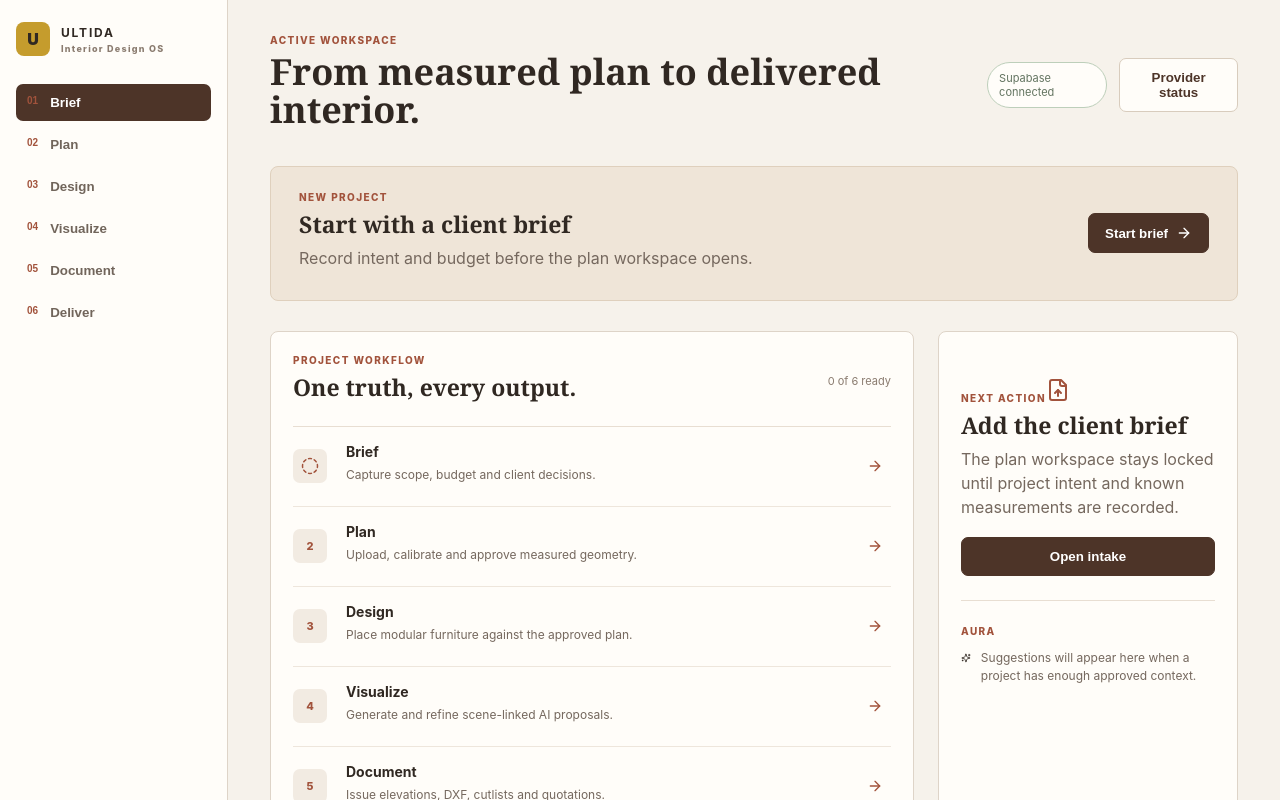
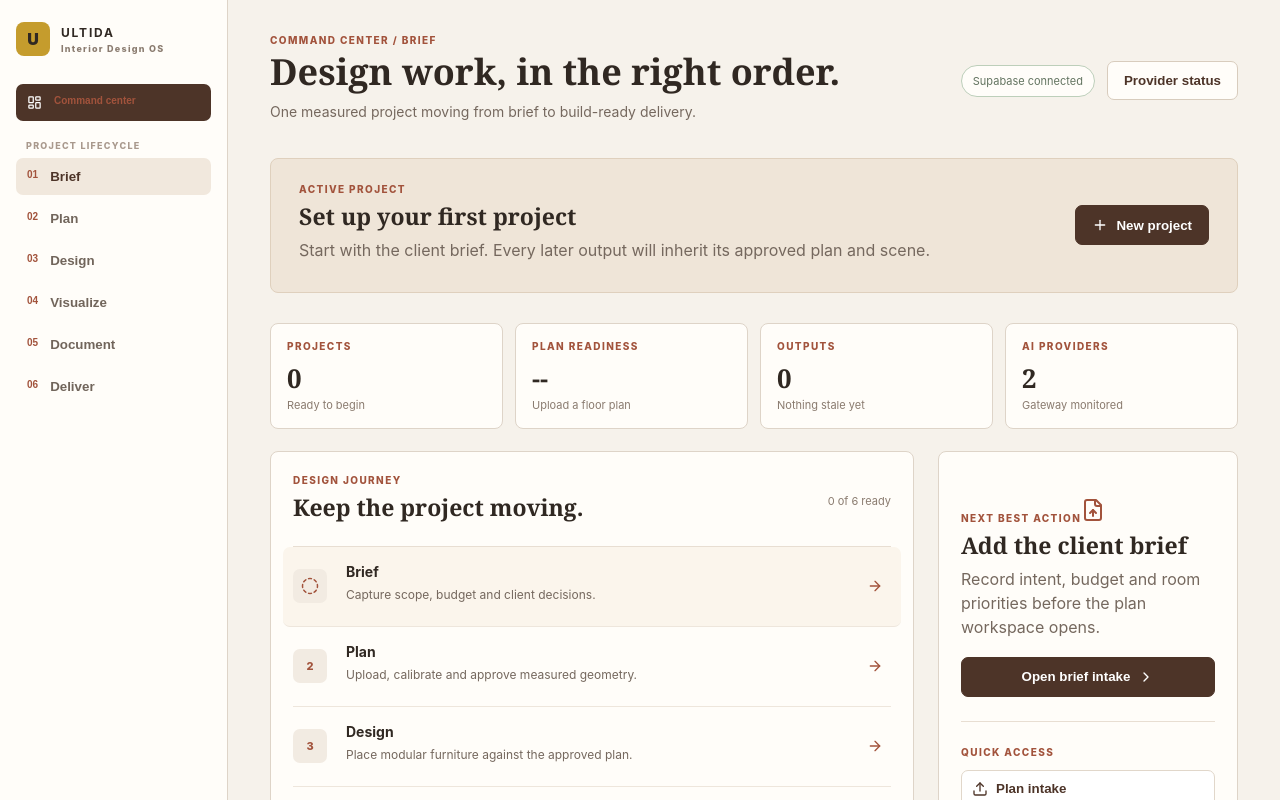
Before and after one commit to shaykhedeee/ULTIDA, a React (Vite) app in the folder apps/web/: page / in a window 1280 px wide. Shown: the top 800 px of the page. Built offline with nearby package versions, Linux system fonts and the light colour scheme; no server answers.

Commit message:
feat: refine command center workflow

```diff
--- a/apps/web/src/App.tsx
+++ b/apps/web/src/App.tsx
@@ -1,4 +1,4 @@
-import { ArrowRight, CheckCircle2, CircleDashed, FileUp, Sparkles, Plus, X } from 'lucide-react';
+import { ArrowRight, CheckCircle2, CircleDashed, FileUp, Sparkles, Plus, X, LayoutDashboard, Upload, Ruler, Image, ChevronRight } from 'lucide-react';
 import { useEffect, useState } from 'react';
 import { supabase, supabaseConfigured } from './lib/supabase';
 import './intake.css';
@@ -18,6 +18,7 @@ export function App() {
   const [clientName, setClientName] = useState('');
   const [message, setMessage] = useState('');
   const [sessionEmail, setSessionEmail] = useState<string | null>(null);
+  const [activeStage, setActiveStage] = useState('Brief');
 
   useEffect(() => {
     if (!supabase) return;
@@ -39,17 +40,18 @@ export function App() {
   return <div className="app-shell">
     <aside>
       <div className="brand"><span>U</span><div><strong>ULTIDA</strong><small>Interior Design OS</small></div></div>
-      <nav>{stages.map(([name], index) => <button className={index === 0 ? 'active' : ''} key={name}><span>{String(index + 1).padStart(2, '0')}</span>{name}</button>)}</nav>
+      <nav><button className="active"><LayoutDashboard size={15}/><span>Command center</span></button><div className="nav-label">PROJECT LIFECYCLE</div>{stages.map(([name], index) => <button className={activeStage === name ? 'stage-active' : ''} onClick={() => setActiveStage(name)} key={name}><span>{String(index + 1).padStart(2, '0')}</span>{name}</button>)}</nav>
       <div className="system"><CheckCircle2 size={15}/> Foundation ready</div>
     </aside>
     <main>
-      <header><div><small>ACTIVE WORKSPACE</small><h1>From measured plan to delivered interior.</h1></div><div className="header-actions"><span className={supabaseConfigured ? 'status ready' : 'status'}>{supabaseConfigured ? 'Supabase connected' : 'Local preview'}</span><button className="quiet">Provider status</button></div></header>
-      <section className="project-band"><div><small>NEW PROJECT</small><h2>Start with a client brief</h2><p>Record intent and budget before the plan workspace opens.</p></div><button className="primary" onClick={() => setShowIntake(true)}>Start brief <ArrowRight size={16}/></button></section>
+      <header><div><small>COMMAND CENTER / {activeStage.toUpperCase()}</small><h1>Design work, in the right order.</h1><p className="lede">One measured project moving from brief to build-ready delivery.</p></div><div className="header-actions"><span className={supabaseConfigured ? 'status ready' : 'status'}>{supabaseConfigured ? 'Supabase connected' : 'Local preview'}</span><button className="quiet">Provider status</button></div></header>
+      <section className="project-band"><div><small>ACTIVE PROJECT</small><h2>Set up your first project</h2><p>Start with the client brief. Every later output will inherit its approved plan and scene.</p></div><button className="primary" onClick={() => setShowIntake(true)}><Plus size={16}/> New project</button></section>
+      <section className="readiness-grid"><div><small>PROJECTS</small><strong>0</strong><span>Ready to begin</span></div><div><small>PLAN READINESS</small><strong>--</strong><span>Upload a floor plan</span></div><div><small>OUTPUTS</small><strong>0</strong><span>Nothing stale yet</span></div><div><small>AI PROVIDERS</small><strong>2</strong><span>Gateway monitored</span></div></section>
       <section className="content-grid">
-        <div className="workflow"><div className="section-title"><div><small>PROJECT WORKFLOW</small><h2>One truth, every output.</h2></div><span>0 of 6 ready</span></div>
-          {stages.map(([name, detail], index) => <article key={name}><div className="step-icon">{index === 0 ? <CircleDashed size={18}/> : <span>{index + 1}</span>}</div><div><h3>{name}</h3><p>{detail}</p></div><button aria-label={`Open ${name}`}><ArrowRight size={16}/></button></article>)}
+        <div className="workflow"><div className="section-title"><div><small>DESIGN JOURNEY</small><h2>Keep the project moving.</h2></div><span>0 of 6 ready</span></div>
+          {stages.map(([name, detail], index) => <article className={activeStage === name ? 'selected-row' : ''} onClick={() => setActiveStage(name)} key={name}><div className="step-icon">{index === 0 ? <CircleDashed size={18}/> : <span>{index + 1}</span>}</div><div><h3>{name}</h3><p>{detail}</p></div><button aria-label={`Open ${name}`}><ArrowRight size={16}/></button></article>)}
         </div>
-        <div className="side-panel"><small>NEXT ACTION</small><FileUp size={24}/><h2>Add the client brief</h2><p>The plan workspace stays locked until project intent and known measurements are recorded.</p><button className="primary full" onClick={() => setShowIntake(true)}>Open intake</button><hr/><small>AURA</small><div className="aura"><Sparkles size={18}/><p>Suggestions will appear here when a project has enough approved context.</p></div></div>
+        <div className="side-panel"><small>NEXT BEST ACTION</small><FileUp size={24}/><h2>{activeStage === 'Plan' ? 'Upload the floor plan' : 'Add the client brief'}</h2><p>{activeStage === 'Plan' ? 'Bring in a PDF, image or CAD file. Then calibrate one known wall before analysis.' : 'Record intent, budget and room priorities before the plan workspace opens.'}</p><button className="primary full" onClick={() => setShowIntake(true)}>{activeStage === 'Plan' ? 'Open plan intake' : 'Open brief intake'} <ChevronRight size={16}/></button><hr/><small>QUICK ACCESS</small><div className="quick-tools"><button onClick={() => setActiveStage('Plan')}><Upload size={16}/><span>Plan intake</span></button><button onClick={() => setActiveStage('Plan')}><Ruler size={16}/><span>Review geometry</span></button><button onClick={() => setActiveStage('Visualize')}><Image size={16}/><span>AI visual proposal</span></button></div><hr/><small>AURA</small><div className="aura"><Sparkles size={18}/><p>Suggestions appear after the project has approved context.</p></div></div>
       </section>
       {showIntake && <div className="modal-backdrop" role="presentation"><form className="modal" onSubmit={createProject}><div className="modal-head"><div><small>CLIENT INTAKE</small><h2>Create a project</h2></div><button type="button" className="icon-button" aria-label="Close intake" onClick={() => setShowIntake(false)}><X size={18}/></button></div><label>Project name<input value={projectName} onChange={(event) => setProjectName(event.target.value)} placeholder="e.g. Mehta Residence" autoFocus /></label><label>Client name<input value={clientName} onChange={(event) => setClientName(event.target.value)} placeholder="Client or family name" /></label><p className="modal-note">The project will begin in Brief. Plan upload and review unlock after this step.</p>{message && <div className="inline-message">{message}</div>}<button className="primary full" type="submit"><Plus size={16}/> Create project</button></form></div>}
     </main>
--- a/apps/web/src/intake.css
+++ b/apps/web/src/intake.css
@@ -1 +1,2 @@
 .header-actions{display:flex;align-items:center;gap:12px}.status{border:1px solid #ded4c8;border-radius:999px;padding:8px 11px;font-size:11px;color:#8a7b6f;background:#fffdf9}.status.ready{color:#637460;border-color:#bdcfba}.modal-backdrop{position:fixed;inset:0;background:rgba(48,40,34,.34);display:grid;place-items:center;padding:20px;z-index:10}.modal{width:min(440px,100%);background:#fffdf9;border:1px solid #ded4c8;border-radius:10px;padding:24px;box-shadow:0 24px 60px rgba(48,40,34,.18)}.modal-head{display:flex;justify-content:space-between;align-items:flex-start}.modal label{display:grid;gap:7px;margin-top:18px;font-size:12px;font-weight:800;color:#4d3428}.modal input{width:100%;border:1px solid #d8ccbd;border-radius:7px;background:#fff;padding:12px;color:#302822;font:inherit}.icon-button{border:1px solid #ded4c8;background:#fffdf9;border-radius:7px;padding:7px;color:#4d3428}.modal-note{font-size:12px;margin-top:18px}.inline-message{background:#f3eadf;border:1px solid #dfd0bd;border-radius:7px;padding:10px;font-size:12px;margin-top:14px}
+.nav-label{font-size:9px;letter-spacing:.14em;color:#a9998d;font-weight:800;margin:14px 10px 2px}.stage-active{background:#f1e8dd!important;color:#4d3428!important}.lede{font-size:14px;margin-top:10px}.readiness-grid{display:grid;grid-template-columns:repeat(4,1fr);gap:12px;margin:22px 0}.readiness-grid>div{background:#fffdf9;border:1px solid #ded4c8;border-radius:8px;padding:16px}.readiness-grid strong,.readiness-grid span{display:block}.readiness-grid strong{font-family:Georgia,serif;font-size:26px;margin:8px 0 2px}.readiness-grid span{font-size:11px;color:#8a7b6f}.selected-row{background:#fbf5ec;margin-left:-10px;margin-right:-10px;padding-left:10px!important;padding-right:10px!important;border-radius:7px}.quick-tools{display:grid;gap:6px;margin-top:12px}.quick-tools button{display:flex;align-items:center;gap:8px;border:1px solid #e1d7ca;background:#fff;padding:10px;border-radius:7px;color:#4d3428;text-align:left;font-weight:700}.quick-tools button:hover{background:#f3eadf}@media(max-width:850px){.readiness-grid{grid-template-columns:repeat(2,1fr)}.header-actions{align-items:flex-end;flex-direction:column;gap:7px}}
```
